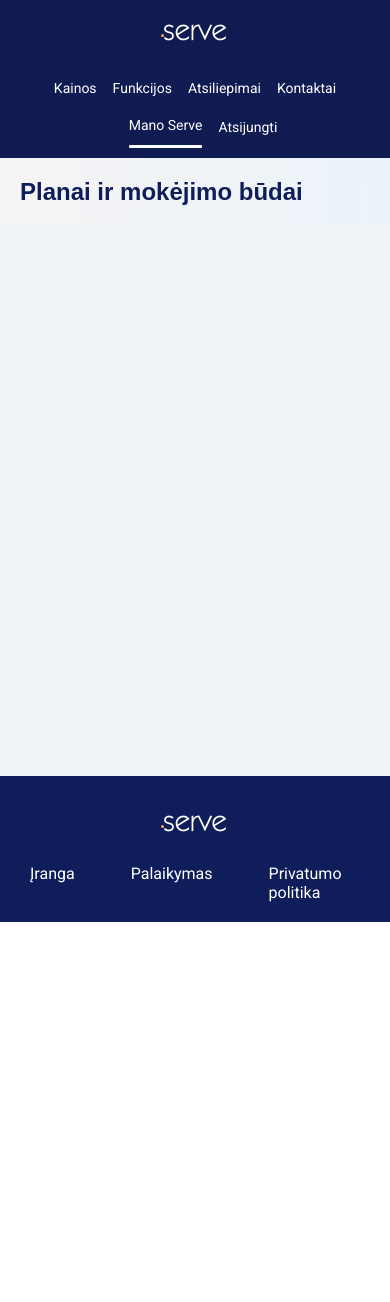
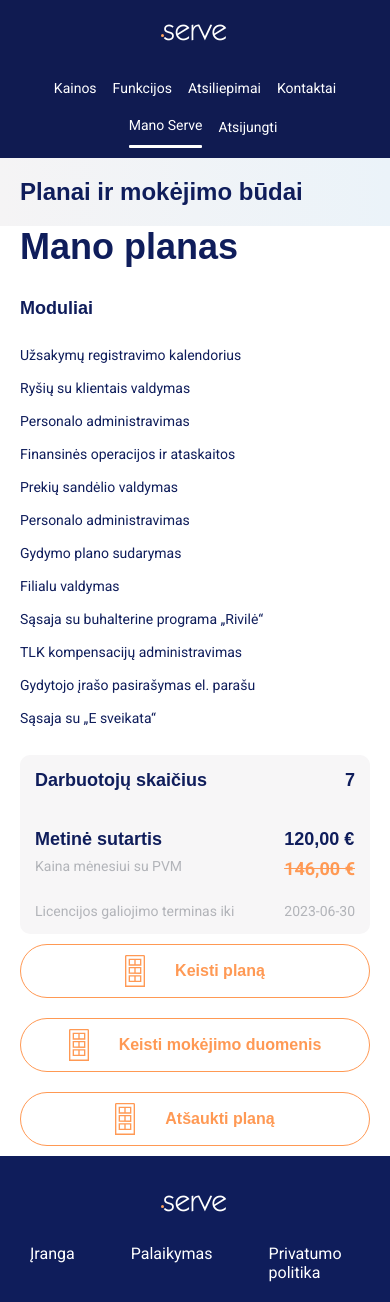
Before and after one commit to workbarnch/serve, a Next.js app: page /manoserve in a window 390 px wide. Before the commit the page ends 922 px from the top, so only its background shows below. Built offline with nearby package versions, Linux system fonts and the light colour scheme; a web font is replaced by a local one.

Commit message:
payment-methods

```diff
--- a/pages/manoserve/index.jsx
+++ b/pages/manoserve/index.jsx
@@ -1,4 +1,5 @@
 import PageTitle from "../../src/components/pagetitle/PageTitle";
+import HandServe from "../../src/components/payment _methods/HandServe";
 
 
 export default function ManoServe(){
@@ -6,7 +7,7 @@ export default function ManoServe(){
         <div className='wrapper'>
             <PageTitle title="Planai ir mokėjimo būdai" />
             <div className='container'>
-
+               <HandServe/>
             </div>
         </div>
     )
--- a/src/components/custom/buttons/DefaultButton.jsx
+++ b/src/components/custom/buttons/DefaultButton.jsx
@@ -4,7 +4,7 @@ export default function DefaultButton({children, text, onClick, unicClass=''}) {
     return (
         <button onClick={onClick} className={`${style.default__button} ${unicClass}`}>
             {children?children:null}
-            {text}
+            <span>{text}</span>
         </button>
     )
 }
--- a/src/components/pagetitle/pagetitle.module.scss
+++ b/src/components/pagetitle/pagetitle.module.scss
@@ -1,6 +1,8 @@
 $title-color: #0F1D5B;
 $subtitle-color: #FF9954;
 
+$mobile: 480px;
+$ipad: 768px;
 .container {
   display: flex;
   flex-direction: column;
@@ -23,10 +25,18 @@ $subtitle-color: #FF9954;
   }
 }
 
-@media (max-width: 480px) {
+@media (max-width: $ipad) {
+ .container{
+  padding: 30px;
+   h2{
+     font-size: 35px;
+   }
+ }
+}
+
+@media (max-width: $mobile) {
   .container {
     padding: 20px;
-
     h2 {
       font-size: 24px;
 
--- a/src/components/payment _methods/HandServe.jsx
+++ b/src/components/payment _methods/HandServe.jsx
@@ -1,9 +1,78 @@
+import Imone from "../../svg/Imone";
+import DefaultButton from "../custom/buttons/DefaultButton";
 import style from "../payment _methods/handServe.module.scss";
 
-export default function HandServe () {
-      return(
-          <div className={style.container}>
-                <div className={style.titleWrap}><h2>Mano planas</h2></div>
+export default function HandServe() {
+  return (
+    <div className={style.container}>
+      <div className={style.titleWrap}>
+        <h2>Mano planas</h2>
+      </div>
+      <div className={style.content}>
+        <div className={style.leftCol}>
+          <h3>Moduliai</h3>
+          <ul>
+            <li>Užsakymų registravimo kalendorius</li>
+            <li>Ryšių su klientais valdymas</li>
+            <li>Personalo administravimas</li>
+            <li>Finansinės operacijos ir ataskaitos</li>
+            <li>Prekių sandėlio valdymas</li>
+            <li>Personalo administravimas</li>
+            <li>Gydymo plano sudarymas</li>
+            <li>Filialu valdymas</li>
+            <li>Sąsaja su buhalterine programa „Rivilė“</li>
+            <li>TLK kompensacijų administravimas</li>
+            <li>Gydytojo įrašo pasirašymas el. parašu</li>
+            <li>Sąsaja su „E sveikata“</li>
+          </ul>
+        </div>
+        <div className={style.rightCol}>
+          <div className={style.employeeWrap}>
+            <ul>
+              <li>
+                <div>Darbuotojų skaičius</div>
+                <div className={style.ml}>7</div>
+              </li>
+              <li>
+                <div>
+                  <h2>Metinė sutartis</h2>
+                  <p>Kaina mėnesiui su PVM</p>
+                </div>
+                <div className={style.ml}>
+                  <h2>120,00 €</h2>
+                  <span>146,00 €</span>
+                </div>
+              </li>
+              <li>
+                <div>
+                  <p>Licencijos galiojimo terminas iki </p>
+                </div>
+                <div className={style.ml}>
+                  <p>2023-06-30</p>
+                </div>
+              </li>
+            </ul>
           </div>
-      )
+
+          <div className={style.buttonWrap}>
+            <div>
+              <DefaultButton text={"Keisti planą"}>
+                <Imone />
+              </DefaultButton>
+            </div>
+            <div>
+              <DefaultButton text={"Keisti mokėjimo duomenis"}>
+                <Imone />
+              </DefaultButton>
+            </div>
+            <div>
+              <DefaultButton text={"Atšaukti planą"}>
+                <Imone />
+              </DefaultButton>
+            </div>
+          </div>
+        </div>
+      </div>
+    </div>
+  );
 }
--- a/src/components/payment _methods/handServe.module.scss
+++ b/src/components/payment _methods/handServe.module.scss
@@ -0,0 +1,185 @@
+$text-color: #0f1d5b;
+$border-color: #9399b5;
+$background: #f7f6f7;
+$orange: #ff9954;
+$unicTextColor: #b2b4b9;
+
+$mobile: 480px;
+$ipad: 768px;
+$ipadPro: 1024px;
+
+.container {
+  margin: 50px;
+  width: 100%;
+  .titleWrap {
+    font-size: 30px;
+    font-family: sofia-pro, sans-serif;
+    color: $text-color;
+  }
+  .content {
+    padding: 30px;
+    border: 1px solid #d9d9d9;
+    border-radius: 10px;
+    margin-top: 10px;
+    display: flex;
+  }
+  .leftCol {
+    width: 40%;
+    h3 {
+      color: $text-color;
+      font-family: sofia-pro, sans-serif;
+      font-size: 24px;
+      text-align: left;
+      font-weight: 600;
+    }
+    ul {
+      margin-top: 20px;
+      display: flex;
+      flex-direction: column;
+      li {
+        font-size: 18px;
+        line-height: 33px;
+        font-weight: 400;
+        color: $text-color;
+      }
+    }
+  }
+  .rightCol {
+    width: 60%;
+    margin-left: 10px;
+    .employeeWrap {
+      padding: 30px;
+      background-color: $background;
+      border-radius: 10px;
+      ul {
+        li {
+          display: flex;
+          .ml {
+            margin-left: auto;
+          }
+          &:nth-child(1) {
+            margin-bottom: 38px;
+            div {
+              color: $text-color;
+              font-size: 24px;
+              font-family: sofia-pro, sans-serif;
+              font-weight: 600;
+            }
+          }
+          &:nth-child(2) {
+            margin-bottom: 24px;
+            div h2 {
+              margin-bottom: 8px;
+              color: $text-color;
+              font-size: 24px;
+              font-family: sofia-pro, sans-serif;
+              font-weight: 600;
+            }
+            div p {
+              font-size: 18px;
+              color: $unicTextColor;
+              font-family: Roboto, sans-serif;
+            }
+            div span {
+              font-size: 18px;
+              color: $orange;
+              text-decoration: line-through;
+              font-weight: 600;
+            }
+          }
+          &:nth-child(3) {
+            font-size: 18px;
+            color: $unicTextColor;
+            font-family: Roboto, sans-serif;
+          }
+        }
+      }
+    }
+    .buttonWrap {
+      div {
+        padding: 10px 0;
+        button {
+          display: flex;
+          align-items: center;
+          justify-content: center;
+          &:hover {
+            background: $orange;
+            color: #ffffff;
+            svg {
+              g {
+                fill: #ffffff;
+              }
+            }
+          }
+        }
+      }
+    }
+  }
+}
+@media (max-width: $ipadPro) {
+  .container {
+    margin: 0;
+    .content {
+      padding: 0;
+      flex-direction: column;
+      border: none;
+    }
+    .leftCol,
+    .rightCol {
+      margin-top: 20px;
+      width: 100%;
+    }
+    .rightCol {
+      margin-left: 0;
+      .employeeWrap {
+        padding: 15px;
+      }
+    }
+  }
+}
+@media (max-width: $mobile) {
+  .container {
+    background-color: #ffffff;
+    .titleWrap {
+      font-size: 24px;
+    }
+
+    .leftCol {
+      h3 {
+        font-size: 18px;
+      }
+      ul {
+        li {
+          font-size: 14px;
+        }
+      }
+    }
+    .rightCol {
+        .employeeWrap {
+          ul {
+            li {
+              &:nth-child(1) {
+                div {
+                  font-size: 18px;
+                }
+              }
+              &:nth-child(2) {
+                div h2 {
+                  font-size: 18px;
+                }
+                div p {
+                  font-size: 14px;
+                }
+                div span {
+                  font-size: 18px;
+                }
+              }
+              &:nth-child(3) {
+                font-size: 14px;
+              }
+            }
+          }
+        }
+    }
+  }
+}
--- a/styles/modules/_header.scss
+++ b/styles/modules/_header.scss
@@ -50,6 +50,8 @@ header{
   header{
     flex-direction: column;
     align-items: center;
+    padding-left: 15px;
+    padding-right: 15px;
     .logo{
       margin: 20px 0 35px 0;
     }
--- a/styles/style.scss
+++ b/styles/style.scss
@@ -11,6 +11,7 @@
   text-decoration: none;
   list-style: none;
 }
+$white:#FFFFFF;
 
 html, body{
   width: 100%;
@@ -56,13 +57,21 @@ main{
   flex: 1;
 }
 
+@media (max-width: 768px){
+  .wrapper{
+    .container{
+      padding: 0 55px;
+    }
+  }
+}
 
-@media (max-width: $mobile) {
+@media (max-width: 480px) {
   .wrapper{
     background: #F0F3F7;
     min-height: calc(100vh - 226px);
     .container{
       padding: 0 20px;
+      background-color: $white;
     }
   }
 }
```
